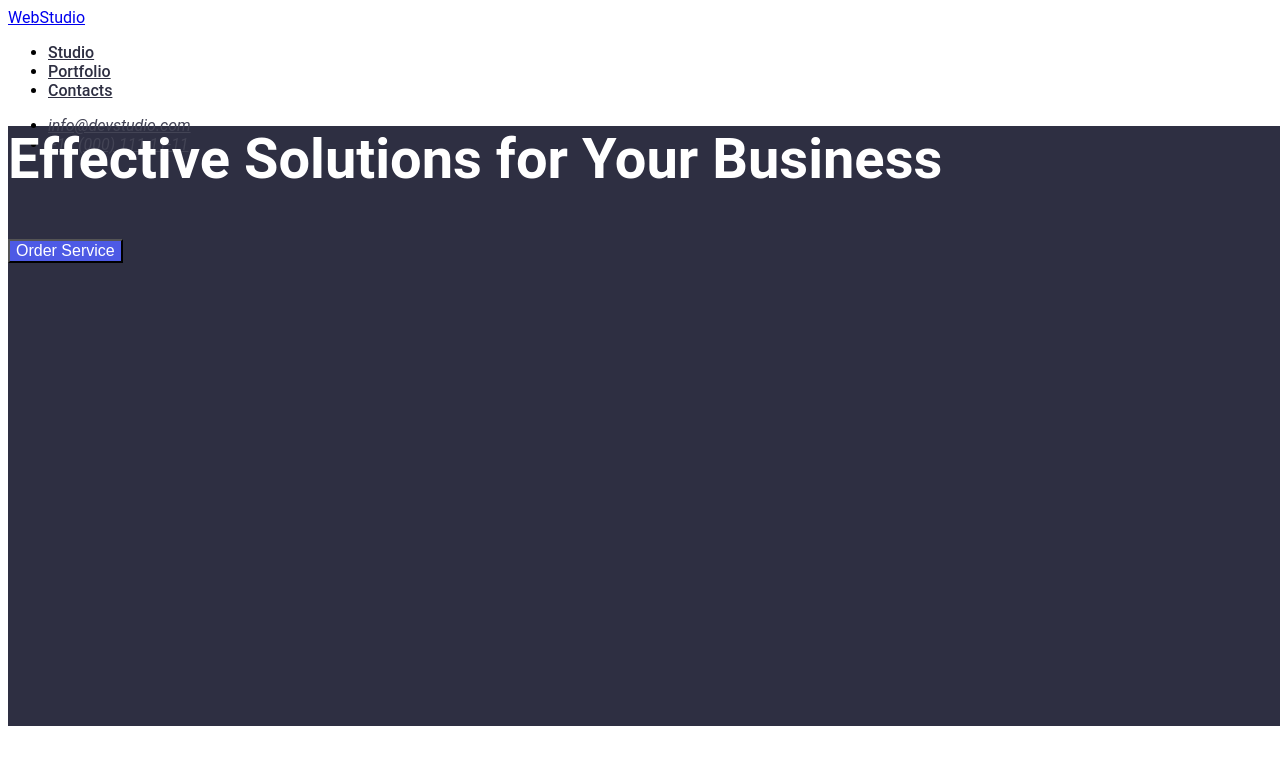
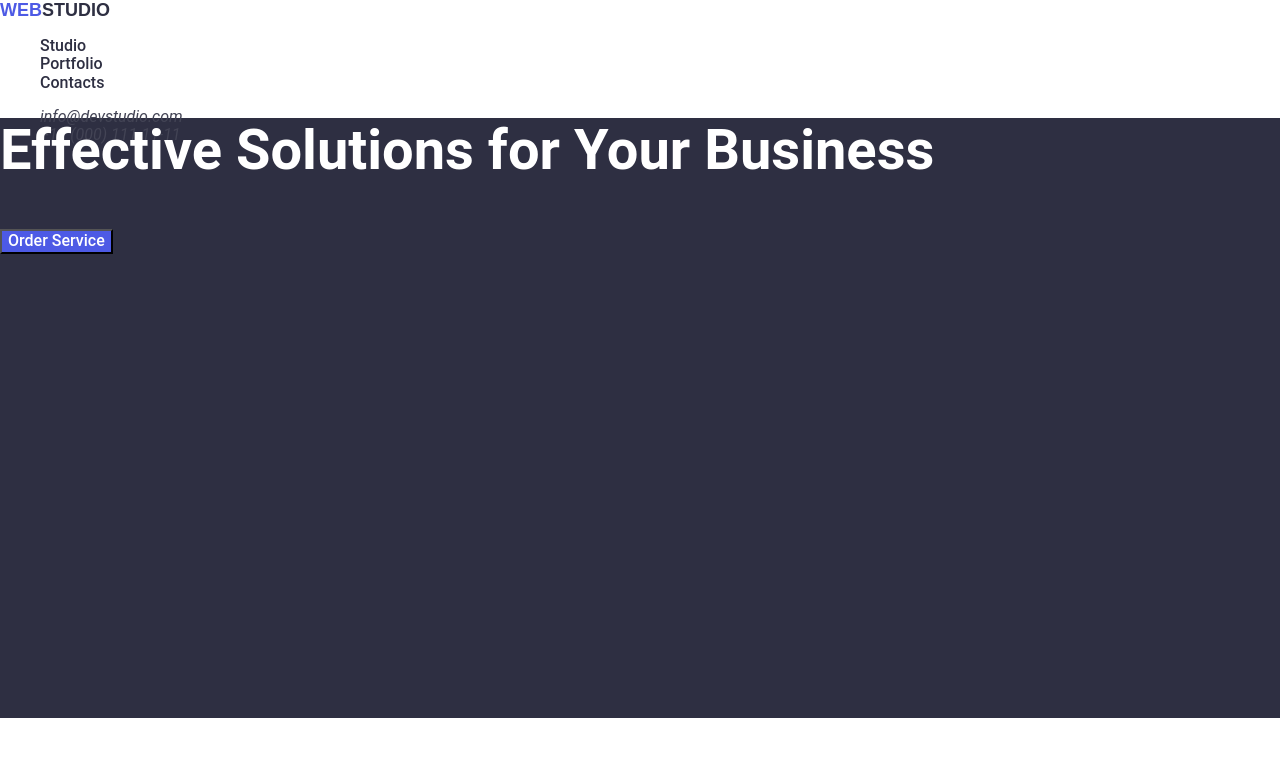
Before and after one commit to valentina381/goit-markup-hw-02, a plain HTML site: page index.html in a window 1280 px wide. Shown: the top 783 px of the page. Drawn offline with nearby package versions, Linux system fonts and the light colour scheme.

Commit message:
HW 2 Try 1

```diff
--- a/css/styles.css
+++ b/css/styles.css
@@ -1,20 +1,48 @@
 body {
     font-family: "Roboto", sans-serif;
+    color: #2E2F42;
+    background-color: #FFFFFF;
+}
+ul {
+    list-style-type: none;
+}
+a {
+    text-decoration: none;
 }
 /*header*/
 .header {
     width: 1440px;
     height: 72px;
 }
+.logo {
+    font-family: "Raleway", sans-serif;
+    color: #2E2F42;
+    font-size: 18px;
+    font-weight: 700;
+    text-transform: uppercase;
+    line-height: 1.16;
+    letter-spacing: 3%;
+}
+.logo .web {
+    color: #4D5AE5;
+}
 .nav-list a {
     color: #2E2F42;
     font-size: 16px;
     font-weight: 500;
 }
+.nav-list a:hover,
+.nav-list a:focus {
+    color: #404BBF;
+}
 .address li a {
     color: #434455;
     font-size: 16px;
     font-weight: 400;
+}
+.address li a:hover,
+.address li a:focus {
+    color: #404BBF;
 }
 
 /*section 1*/
@@ -25,6 +53,11 @@ body {
     color: #FFFFFF;
     font-size: 16px;
     font-weight: 500;
+    cursor: pointer;
+}
+.OrderServiceButton:hover,
+.OrderServiceButton:focus {
+    color: #404BBF;
 }
 .section1 {
     width: 1440px;
@@ -41,12 +74,10 @@ body {
     color: #FFFFFF
 }
 .OurPortfolioTitle {
-    color:  #2E2F42;
     font-size: 36px;
     font-weight: 700;
 }
 .title-3 {
-    color:  #2E2F42;
     font-size: 20px;
     font-weight: 500;
 }
@@ -58,7 +89,6 @@ body {
 }
 
 .text {
-   color: #2E2F42;
    font-size: 16px;
-    font-weight: 400;
+   text-align: left;
 }
--- a/index.html
+++ b/index.html
@@ -4,6 +4,7 @@
         <meta charset="utf-8"/>
         <meta name="viewport" content="width=device-width, initial-scale=1.0" />
         <title>Document</title>
+        <link rel="stylesheet" href="https://cdn.jsdelivr.net/npm/modern-normalize@2.0.0/modern-normalize.min.css">
         <link rel="stylesheet" href="./css/styles.css">
     </head>
 
@@ -12,7 +13,7 @@
 <header>
     <div class="header">
 <nav>
-    <a href="./index.html">WebStudio</a>
+    <a href="./index.html" class="logo"><span class="web">Web</span>Studio</a>
     <ul class="nav-list">
         <li><a href="">Studio</a></li>
         <li><a href="">Portfolio</a></li>
@@ -71,7 +72,7 @@
             height="260"/><h3>Camila Garcia</h3><p class="text">Marketing</p></li>
         <li><img src="./images/img3.jpg" alt="Daniel Wilson"
             width="264"
-            height="260"/><h3>Daniel Wilson</h3><p>UI Designer</p class="text"></li>
+            height="260"/><h3>Daniel Wilson</h3><p class="text">UI Designer</p></li>
     </ul>
 </section>
 <section>
@@ -99,7 +100,7 @@
 </main>
 
 <footer>
-    <a href="./index.html">WebStudio</a>
+    <a href="./index.html" class="logo"><span class="web">Web</span>Studio</a>
     <p class="text">Increase the flow of customers and sales for your business with digital marketing & growth solutions.</p>
 </footer>
     </body>
```
